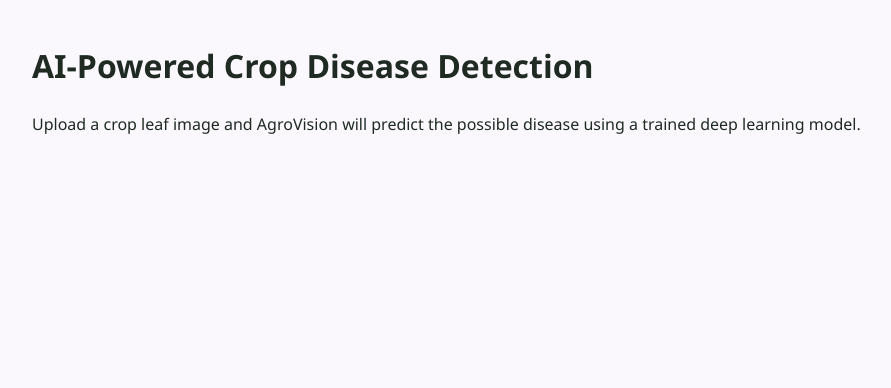
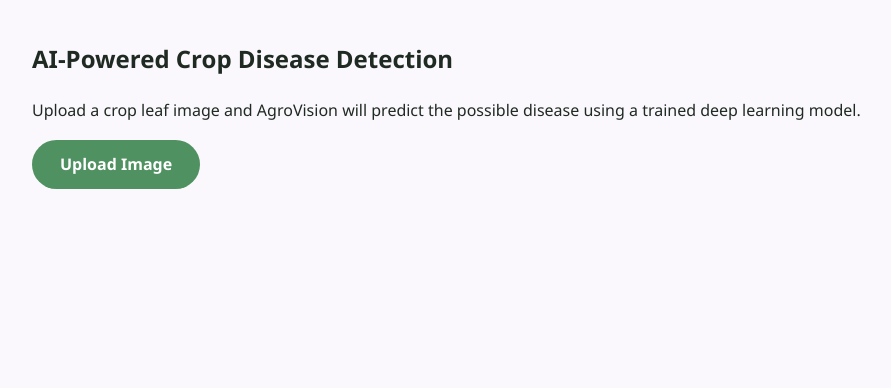
Before and after one commit to srkhdj44/agrovision, a Flask app: page / in a window 1280 px wide. Shown: the part 69-457 px from the top of the page, without its empty margins (132-1023 px from the left). Run offline with Flask 3, Linux system fonts and the light colour scheme.

Commit message:
Add hero section and button style

```diff
--- a/static/css/style.css
+++ b/static/css/style.css
@@ -88,3 +88,19 @@ h1 { color: var(--text); margin-top: 0; }
     .navbar nav { gap: 18px; }
     .container { padding: 24px 16px; }
 }
+
+/*---------Buttons---------*/
+.btn {
+    display: inline-block;
+    background: var(--green);
+    color: #ffffff;
+    padding: 12px 28px;
+    border-radius: 999px;
+    font-weight: 600;
+    text-decoration: none;
+    transition: background 0.2s;
+}
+
+.btn:hover {
+    background: var(--green-dark);
+}
--- a/templates/index.html
+++ b/templates/index.html
@@ -3,6 +3,11 @@
 {% block title %}Home{% endblock %}
 
 {% block content %}
-<h1>AI-Powered Crop Disease Detection</h1>
-<p>Upload a crop leaf image and AgroVision will predict the possible disease using a trained deep learning model.</p>
+<section class="hero">
+    <div class="hero-text">
+        <h1> AI-Powered Crop Disease Detection</h1>
+        <p>Upload a crop leaf image and AgroVision will predict the possible disease using a trained deep learning model.</p>
+        <a href="/upload" class="btn">Upload Image</a>
+    </div>
+</section>
 {% endblock %}
```
